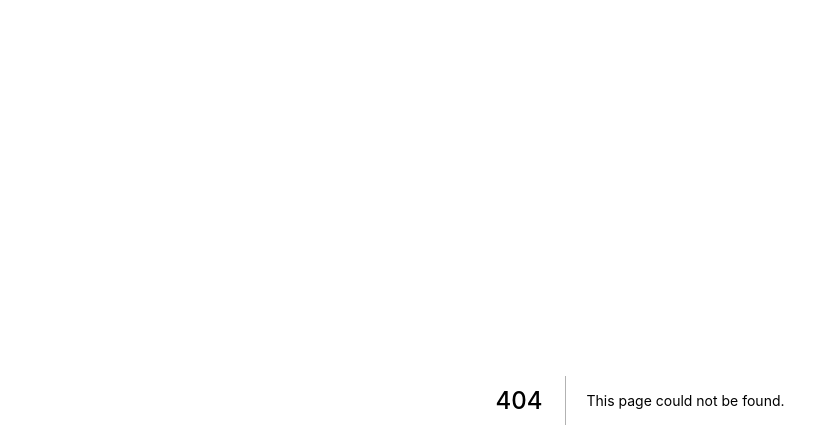
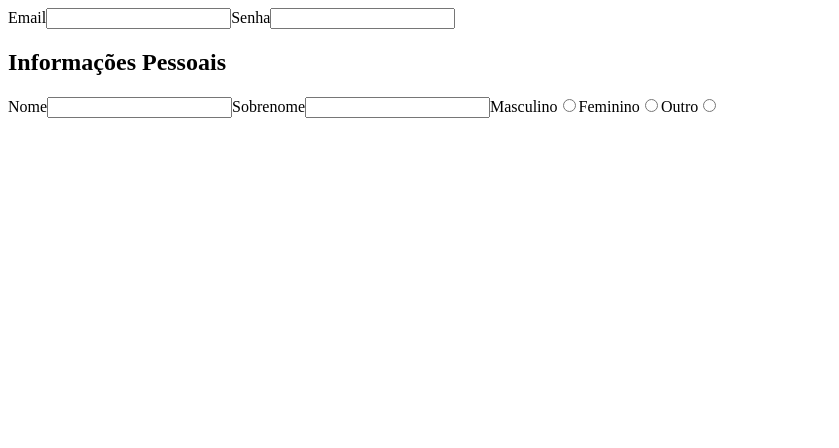
Before and after one commit to FuentesRichard/squad-31, a Next.js app in the folder PoC/Frontend/: page /Cadastro in a window 1280 px wide. Before the commit this address had no page. Shown: the top 448 px of the page, without its empty margins (0-839 px from the left). Built offline with nearby package versions, Linux system fonts and the light colour scheme.

Commit message:
Criando o formulário de cadastro

```diff
--- /dev/null
+++ b/PoC/Frontend/pages/Cadastro.js
@@ -0,0 +1,31 @@
+import React from "react";
+
+function Cadastro() {
+   return (
+      <form>
+
+         <label for="email">Email</label>
+         <input id="email" type="email" />
+
+         <label for="senha">Senha</label>
+         <input id="senha" type="password" />
+
+         <h2>Informações Pessoais</h2>
+
+         <label for="nome">Nome</label>
+         <input id="nome" type="text" />
+
+         <label for="sobrenome">Sobrenome</label>
+         <input id="sobrenome" type="text" />
+
+         <label for="masculino">Masculino</label>
+         <input name="genero" id="masculino" type="radio" />
+         <label for="feminino">Feminino</label>
+         <input name="genero" id="feminino" type="radio" />
+         <label for="outro">Outro</label>
+         <input name="genero" id="outro" type="radio" />
+      </form>
+   );
+}
+
+export default Cadastro;
--- a/PoC/Frontend/pages/index.js
+++ b/PoC/Frontend/pages/index.js
@@ -7,6 +7,9 @@ function Home() {
     <Link href="./Login">
       <a>Página de Login</a>
     </Link>
+    <Link href="./Cadastro">
+      <a>Cadastre-se</a>
+    </Link>
     </>
   )
 }
```
